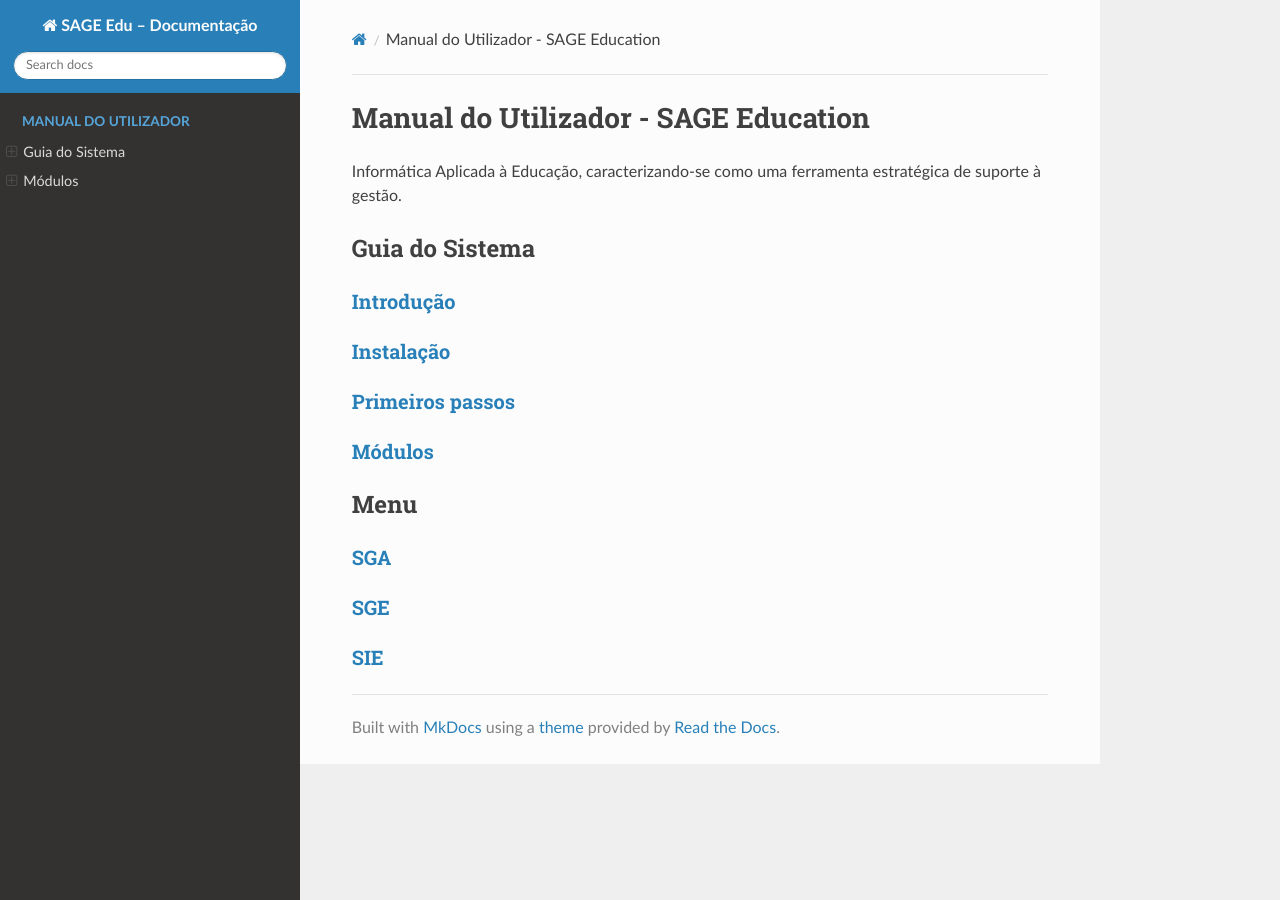
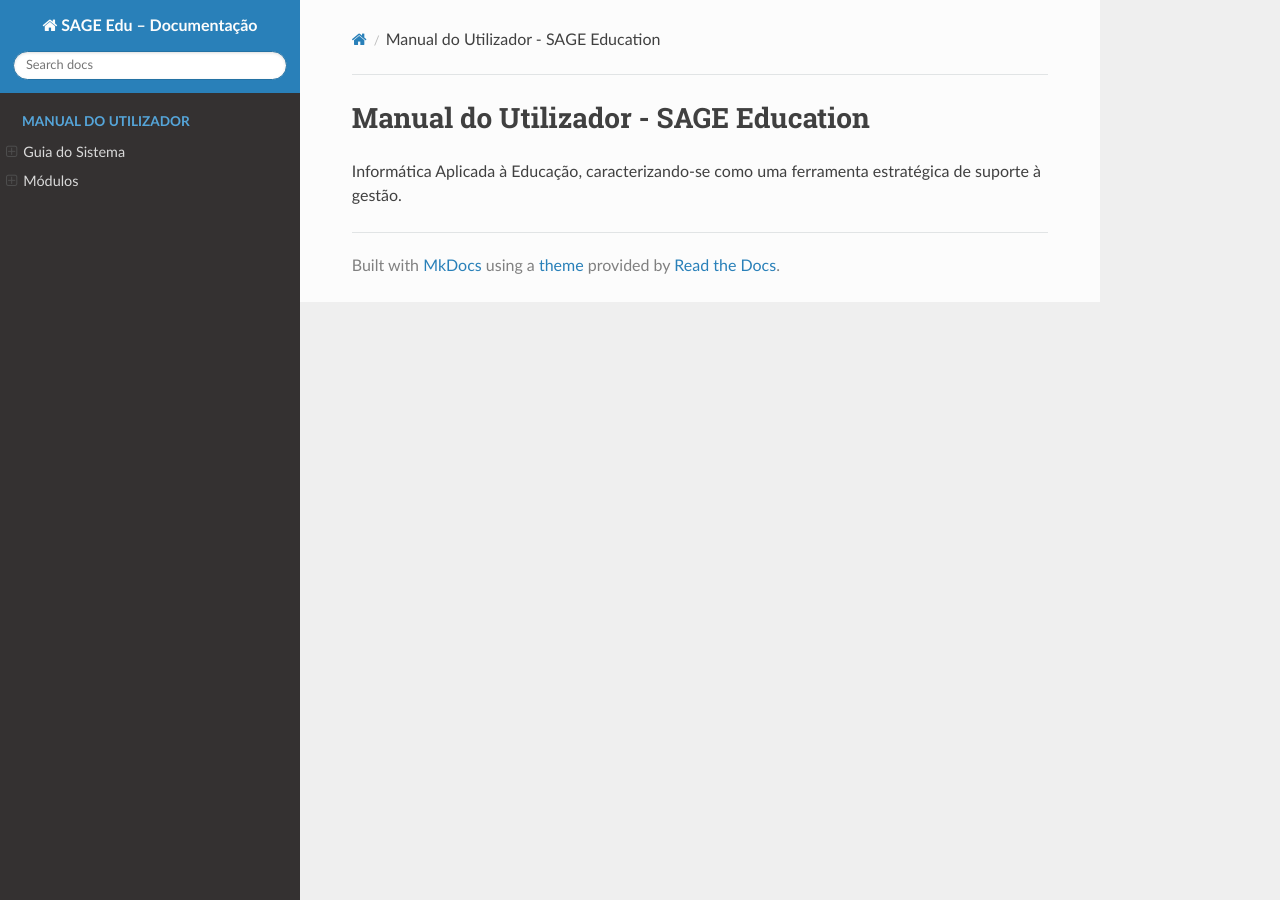
Before and after one commit to zacariasjuliano/sage-edu-docs, an MkDocs documentation site: the page built from docs/index.md, in a window 1280 px wide. Built offline with MkDocs 1.6.1, drawn with Linux system fonts in a browser that asks for light colours; nearby versions of some CDN libraries.

Commit message:
Remove links broken

```diff
--- a/docs/index.md
+++ b/docs/index.md
@@ -1,14 +1,3 @@
 # Manual do Utilizador - SAGE Education
 
 Informática  Aplicada  à  Educação,  caracterizando-se  como  uma ferramenta  estratégica  de  suporte à gestão.
-
-## Guia do Sistema
-### [Introdução](guia/introducao.md)
-### [Instalação](guia/instalacao.md)
-### [Primeiros passos](guia/primeiros-passos.md)
-### [Módulos](guia/modulos.md)
-
-## Menu
-### [SGA](modulos/sga.md)
-### [SGE](modulos/sge.md)
-### [SIE](modulos/sie.md)
```
